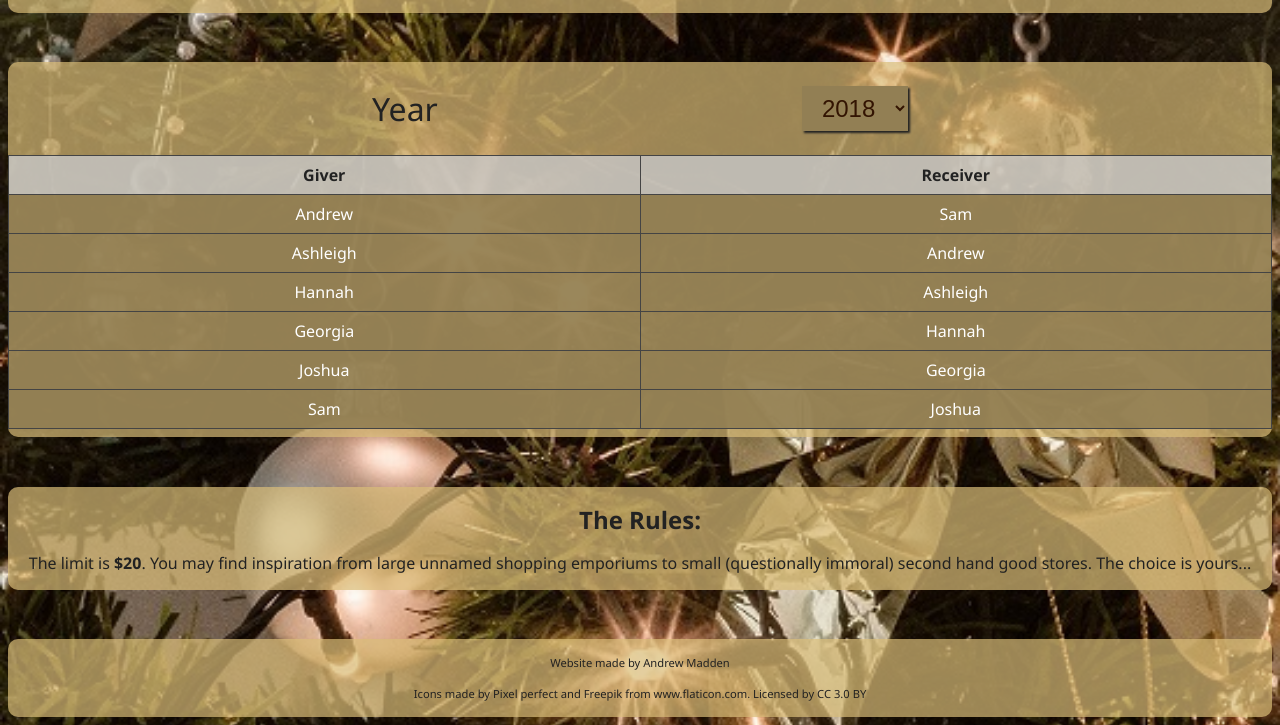
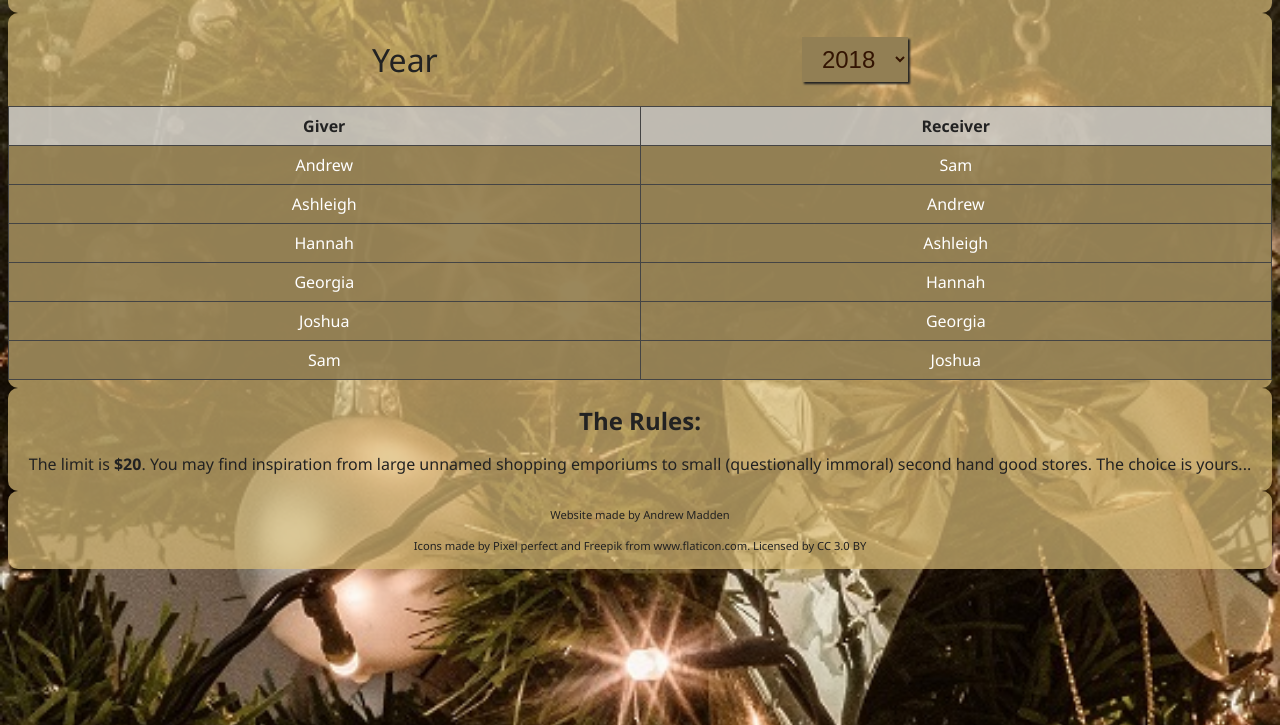
Before and after one commit to andrewmadden/kriskringle, a plain HTML site: page index.html in a window 1280 px wide. Shown: the part 75-800 px from the top of the page. Drawn offline with Linux system fonts and the light colour scheme.

Commit message:
min height for window instead of absolute

```diff
--- a/css/style.css
+++ b/css/style.css
@@ -4,7 +4,7 @@
 }
 
 html, body {
-    height: 99%;
+    min-height: 99%;
 }
 
 a, a:link, a:visited {
```
